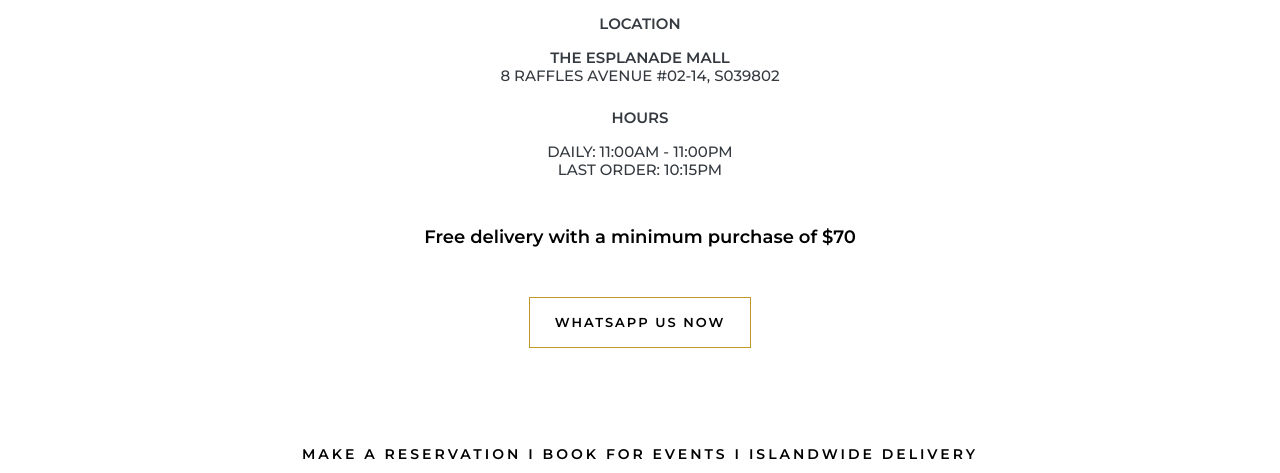
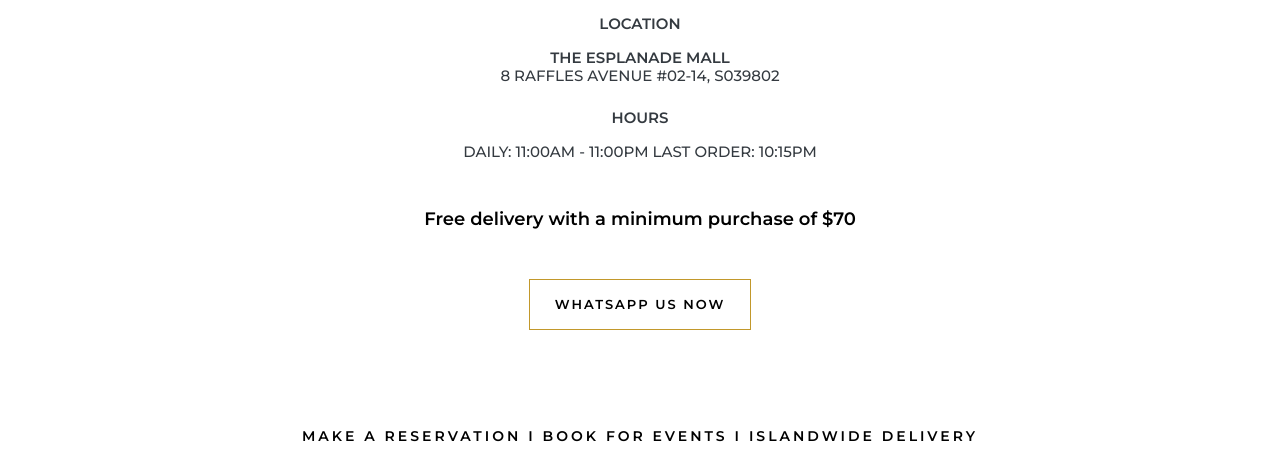
Before and after one commit to cleverprogrammer-atufa/esplanade, a plain HTML site: page new.html in a window 1280 px wide. Shown: the part 2775-3248 px from the top of the page. Drawn offline with nearby package versions, Linux system fonts and the light colour scheme; some packages are replaced by stand-ins of ours; a script that the page names is missing; files whose address does not match are found by name.

Commit message:
Update new.html

```diff
--- a/new.html
+++ b/new.html
@@ -277,7 +277,7 @@
                     <h4 class="text-dark font-weight-bold text-uppercase mt-4 text-center">Location</h4>
                     <h4 class="text-dark my-weight text-uppercase mt-3 locat text-center"> <b>The Esplanade Mall</b><br> 8 Raffles Avenue #02-14, S039802</h4>
                     <h4 class="text-dark font-weight-bold text-uppercase mt-4 text-center">hours</h4>
-                    <h4 class="text-dark my-weight text-uppercase mt-3 hour text-center">DAILY: 11:00AM - 11:00PM <br> LAST ORDER:
+                    <h4 class="text-dark my-weight text-uppercase mt-3 text-center">DAILY: 11:00AM - 11:00PM LAST ORDER:
                         10:15PM <br></h4>
                     <h3 class="mt-5">Free delivery with a minimum purchase of $70</h3>
                     <div class="btns mt-5">
```
